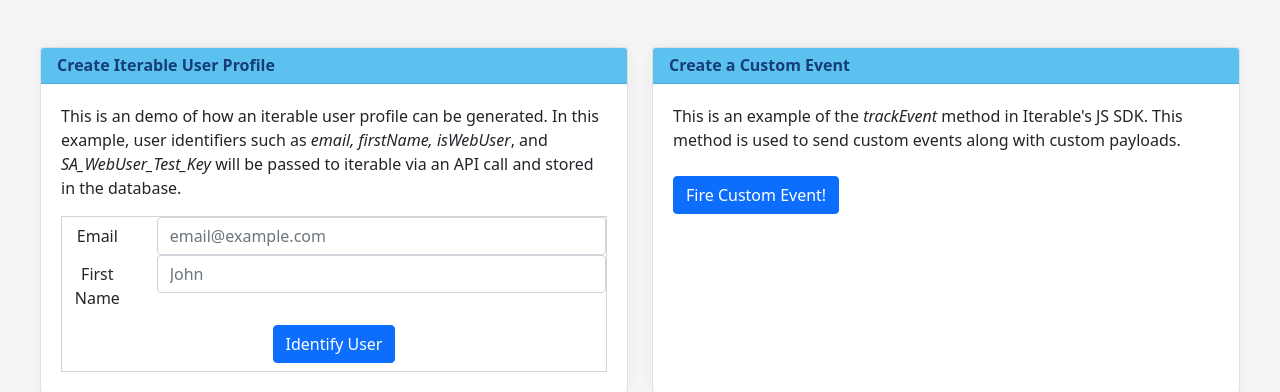
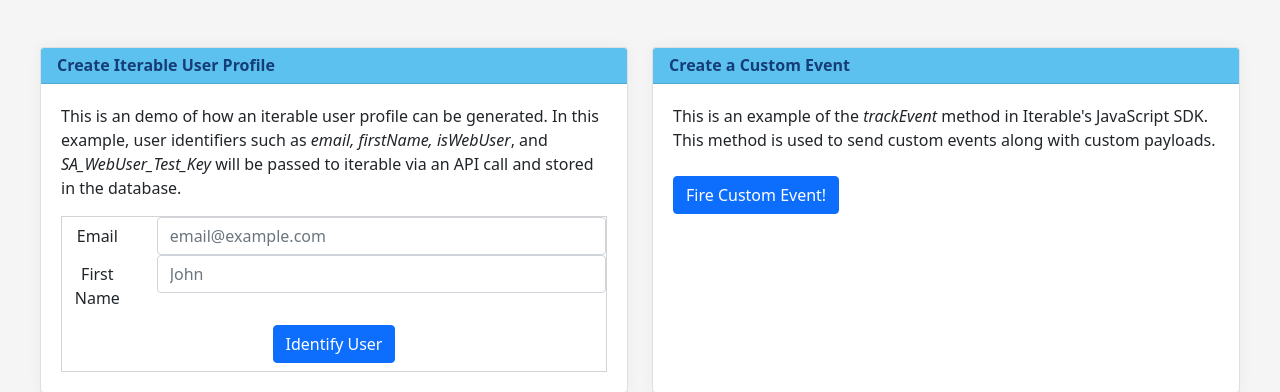
Before and after one commit to jsb19/IterableSA, a Flask app: page / in a window 1280 px wide. Shown: the part 431-823 px from the top of the page. Run offline with Flask 2, Linux system fonts and the light colour scheme; some libraries are stand-ins or nearby versions.

Commit message:
final final updates

```diff
--- a/templates/index.html
+++ b/templates/index.html
@@ -82,7 +82,7 @@
                         <h5 class="mb-0 card-title">Create a Custom Event</h5>
                      </div>
                      <div class="card-body">
-                        <p style="font-size:1rem;">This is an example of the <em>trackEvent</em> method in Iterable's JS SDK. This method is used to send custom events along with custom payloads.</p>
+                        <p style="font-size:1rem;">This is an example of the <em>trackEvent</em> method in Iterable's JavaScript SDK. This method is used to send custom events along with custom payloads.</p>
                         <div>
                            <button type="button" onclick="trackEvent()" class="btn btn-primary">Fire Custom Event!</button>
                         </div>
```
